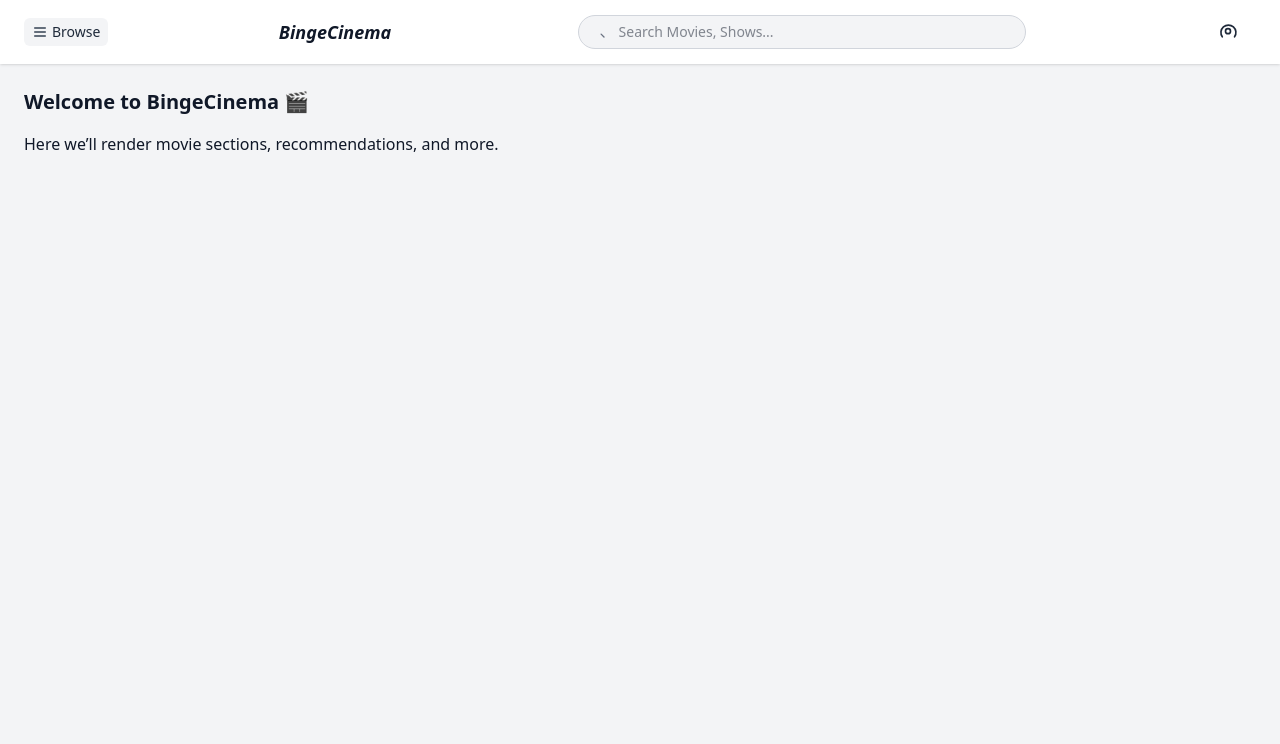
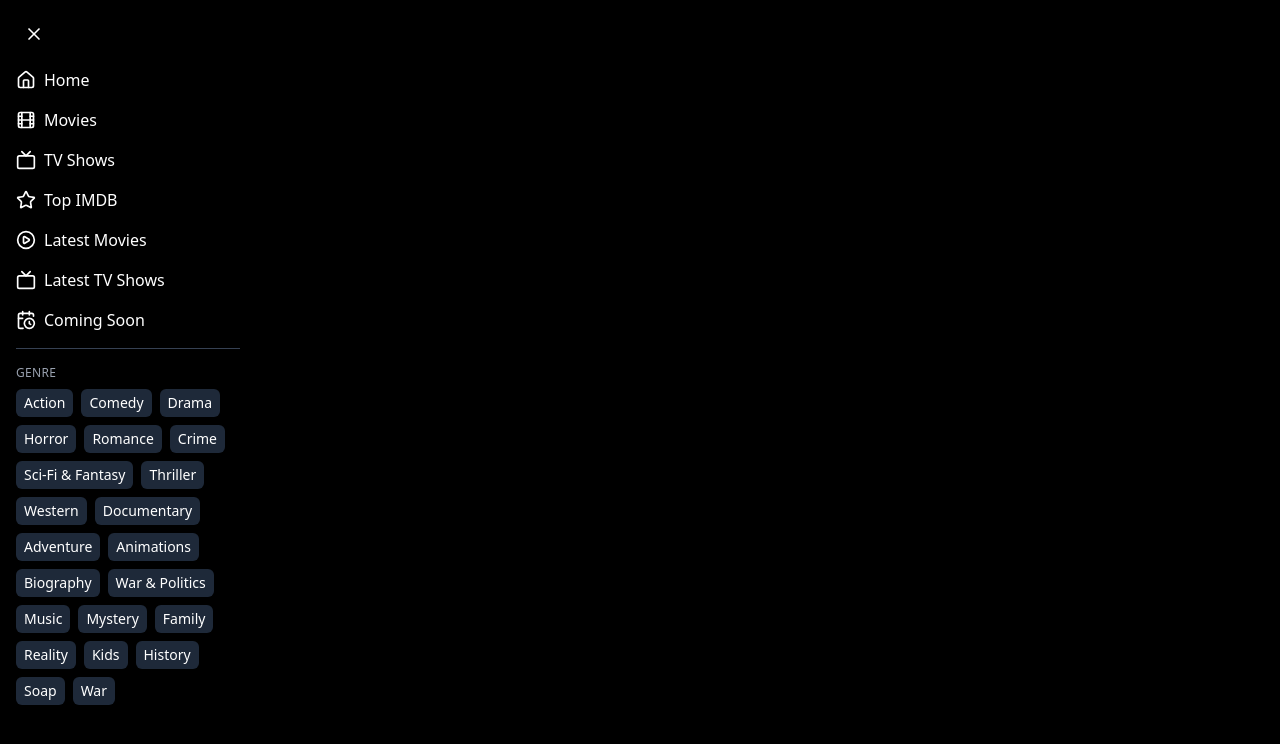
Before and after one commit to Orandifelix/binge-cinema-app, a React (Vite) app: page / in a window 1280 px wide. Both pictures are taken after a click on the button "Browse". Shown: the top 744 px of the page. Built offline with nearby package versions, Linux system fonts and the light colour scheme.

Commit message:
Brorse  funtionality skethc

```diff
--- a/src/assets/components/Nav/Browse.tsx
+++ b/src/assets/components/Nav/Browse.tsx
@@ -1,21 +1,137 @@
+import { useState } from "react";
+import { X, Home, Film, Tv, Star, PlayCircle, CalendarClock } from "lucide-react";
+
 const Browse = () => {
+  const [open, setOpen] = useState(false);
+
   return (
-    <div>
-        <button className="hidden md:flex items-center gap-1 px-2 py-1 bg-gray-100 hover:bg-gray-200 rounded-md text-sm font-medium text-gray-800">
+    <>
+      {/* Browse button */}
+      <button
+        onClick={() => setOpen(true)}
+        className="flex items-center space-x-2 px-3 py-1.5 bg-gray-100 hover:bg-gray-200 rounded-md text-sm font-medium"
+      >
+        {/* Hamburger Icon */}
         <svg
           xmlns="http://www.w3.org/2000/svg"
+          className="w-5 h-5 text-gray-700"
           fill="none"
           viewBox="0 0 24 24"
           strokeWidth={2}
           stroke="currentColor"
-              className="w-4 h-4 text-gray-700"
         >
-              <path strokeLinecap="round" strokeLinejoin="round" d="M4 6h16M4 12h16M4 18h16" />
+          <path
+            strokeLinecap="round"
+            strokeLinejoin="round"
+            d="M4 6h16M4 12h16M4 18h16"
+          />
         </svg>
         <span>Browse</span>
       </button>
+
+      {/* Sidebar Overlay */}
+      {open && (
+        <div className="fixed inset-0 z-50 flex">
+          {/* Sidebar panel */}
+          <div className="w-64 bg-black text-white h-full shadow-lg p-4 overflow-y-auto">
+            {/* Close button */}
+            <button
+              onClick={() => setOpen(false)}
+              className="p-2 hover:bg-gray-800 rounded-md mb-4"
+            >
+              <X className="w-5 h-5" />
+            </button>
+
+            {/* Menu */}
+            <nav className="space-y-4">
+              <a href="#" className="flex items-center space-x-2 hover:text-indigo-400">
+                <Home className="w-5 h-5" />
+                <span>Home</span>
+              </a>
+
+              <a href="#" className="flex items-center space-x-2 hover:text-indigo-400">
+                <Film className="w-5 h-5" />
+                <span>Movies</span>
+              </a>
+
+              <a href="#" className="flex items-center space-x-2 hover:text-indigo-400">
+                <Tv className="w-5 h-5" />
+                <span>TV Shows</span>
+              </a>
+
+              <a href="#" className="flex items-center space-x-2 hover:text-indigo-400">
+                <Star className="w-5 h-5" />
+                <span>Top IMDB</span>
+              </a>
+
+              <a href="#" className="flex items-center space-x-2 hover:text-indigo-400">
+                <PlayCircle className="w-5 h-5" />
+                <span>Latest Movies</span>
+              </a>
+
+              <a href="#" className="flex items-center space-x-2 hover:text-indigo-400">
+                <Tv className="w-5 h-5" />
+                <span>Latest TV Shows</span>
+              </a>
+
+              <a href="#" className="flex items-center space-x-2 hover:text-indigo-400">
+                <CalendarClock className="w-5 h-5" />
+                <span>Coming Soon</span>
+              </a>
+            </nav>
+
+            {/* Divider */}
+            <hr className="my-4 border-gray-700" />
+
+            {/* Genres */}
+            <h3 className="text-xs uppercase tracking-wide text-gray-400 mb-2">
+              Genre
+            </h3>
+            <div className="flex flex-wrap gap-2">
+              {[
+                "Action",
+                "Comedy",
+                "Drama",
+                "Horror",
+                "Romance",
+                "Crime",
+                "Sci-Fi & Fantasy",
+                "Thriller",
+                "Western",
+                "Documentary",
+                "Adventure",
+                "Animations",
+                "Biography",
+                "War & Politics",
+                "Music",
+                "Mystery",
+                "Family",
+                "Reality",
+                "Kids",
+                "History",
+                "Soap",
+                "War",
+
+              ].map((genre) => (
+                <button
+                  key={genre}
+                  className="px-2 py-1 bg-gray-800 hover:bg-gray-700 text-sm rounded-md"
+                >
+                  {genre}
+                </button>
+              ))}
             </div>
-  )
-}
+          </div>
 
-export default Browse
+          {/* Dark overlay background */}
+          <div
+            className="flex-1 bg-black bg-opacity-50"
+            onClick={() => setOpen(false)}
+          />
+        </div>
+      )}
+    </>
+  );
+};
+
+export default Browse;
```
Lines whose indentation alone changed are shown as unchanged.
